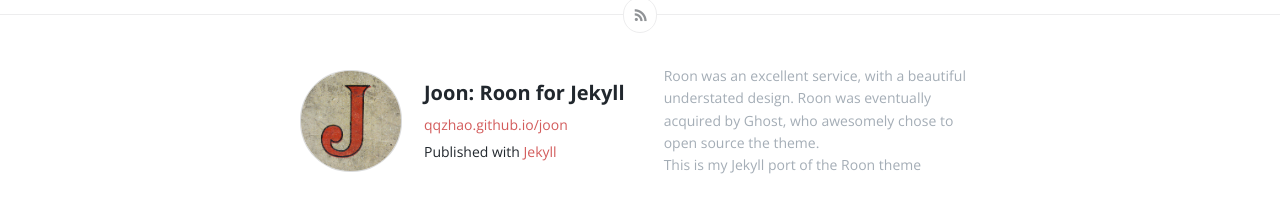
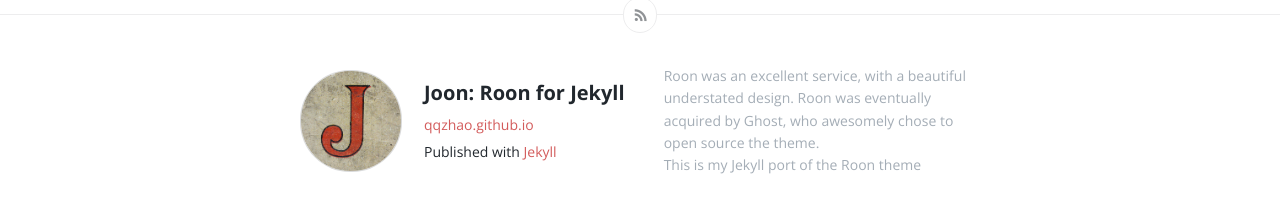
Before and after one commit to qqzhao/jekyll.qqzhao.github.io, a Jekyll site: the page built from index.html, in a window 1280 px wide. Shown: the part 1534-1758 px from the top of the page. Built offline with Jekyll 4.4.1, drawn with Linux system fonts in a browser that asks for light colours.

Commit message:
Update _config.yml

```diff
--- a/_config.yml
+++ b/_config.yml
@@ -7,7 +7,7 @@ description: > # this means to ignore newlines until "baseurl:"
   was eventually acquired by Ghost, who awesomely chose to open source the theme.
   <br/>This is my Jekyll port of the Roon theme
 url: "http://qqzhao.github.io" # the base hostname & protocol for your site
-baseurl: "/joon" # the subpath of your site, e.g. /blog/
+# baseurl: "/" # the subpath of your site, e.g. /blog/
 twitter_username: jekyllrb
 github_username:  qqzhao
 
```
